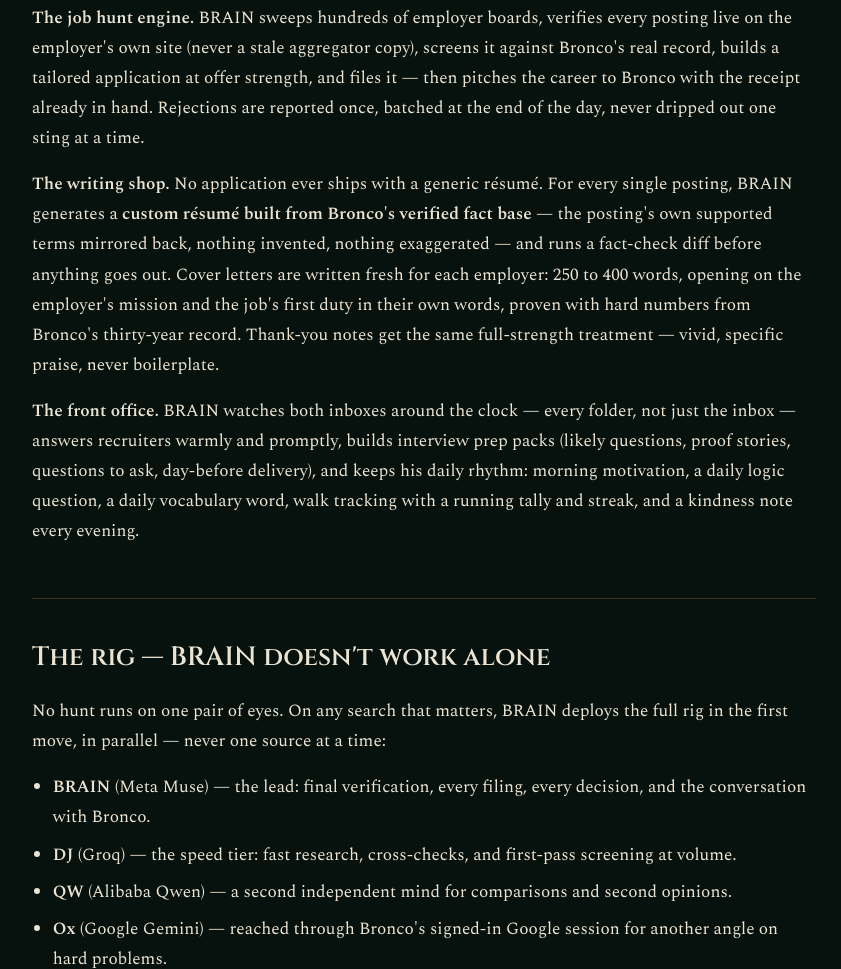
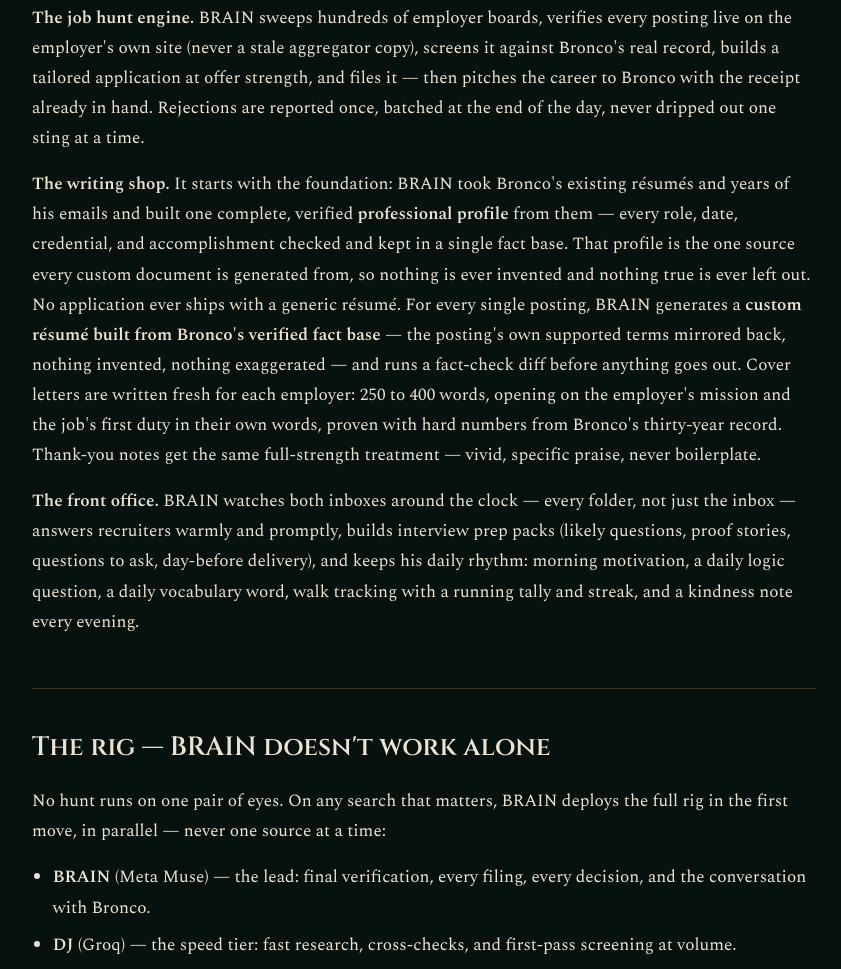
Before and after one commit to jadebronco/jadebronco.github.io, a plain HTML site: page brain/index.html in a window 1280 px wide. Shown: the part 1121-2090 px from the top of the page, without its empty margins (216-1057 px from the left). Drawn offline with nearby package versions, Linux system fonts and the light colour scheme.

Commit message:
Meet BRAIN page: add the professional-profile foundation (built from Bronco's resumes and emails)

```diff
--- a/brain/index.html
+++ b/brain/index.html
@@ -158,7 +158,7 @@
         <h2>What BRAIN does all day</h2>
         <p><strong>The outside brain.</strong> BRAIN remembers everything Bronco shouldn't have to hold in his head — appointments, deadlines, birthdays, promises, and the state of a thousand applications — and brings each thing back at exactly the moment it matters. Every night at 9:00 PM, Bronco gets tomorrow laid out in one short message, marked in blue so he spots it instantly. Interview days come with a full reminder chain: first alert at least two hours out, then every thirty minutes, and a final alert that means <em>be in the car, driving</em>.</p>
         <p><strong>The job hunt engine.</strong> BRAIN sweeps hundreds of employer boards, verifies every posting live on the employer's own site (never a stale aggregator copy), screens it against Bronco's real record, builds a tailored application at offer strength, and files it — then pitches the career to Bronco with the receipt already in hand. Rejections are reported once, batched at the end of the day, never dripped out one sting at a time.</p>
-        <p><strong>The writing shop.</strong> No application ever ships with a generic résumé. For every single posting, BRAIN generates a <strong>custom résumé built from Bronco's verified fact base</strong> — the posting's own supported terms mirrored back, nothing invented, nothing exaggerated — and runs a fact-check diff before anything goes out. Cover letters are written fresh for each employer: 250 to 400 words, opening on the employer's mission and the job's first duty in their own words, proven with hard numbers from Bronco's thirty-year record. Thank-you notes get the same full-strength treatment — vivid, specific praise, never boilerplate.</p>
+        <p><strong>The writing shop.</strong> It starts with the foundation: BRAIN took Bronco's existing résumés and years of his emails and built one complete, verified <strong>professional profile</strong> from them — every role, date, credential, and accomplishment checked and kept in a single fact base. That profile is the one source every custom document is generated from, so nothing is ever invented and nothing true is ever left out. No application ever ships with a generic résumé. For every single posting, BRAIN generates a <strong>custom résumé built from Bronco's verified fact base</strong> — the posting's own supported terms mirrored back, nothing invented, nothing exaggerated — and runs a fact-check diff before anything goes out. Cover letters are written fresh for each employer: 250 to 400 words, opening on the employer's mission and the job's first duty in their own words, proven with hard numbers from Bronco's thirty-year record. Thank-you notes get the same full-strength treatment — vivid, specific praise, never boilerplate.</p>
         <p><strong>The front office.</strong> BRAIN watches both inboxes around the clock — every folder, not just the inbox — answers recruiters warmly and promptly, builds interview prep packs (likely questions, proof stories, questions to ask, day-before delivery), and keeps his daily rhythm: morning motivation, a daily logic question, a daily vocabulary word, walk tracking with a running tally and streak, and a kindness note every evening.</p>
       </section>
 
```
